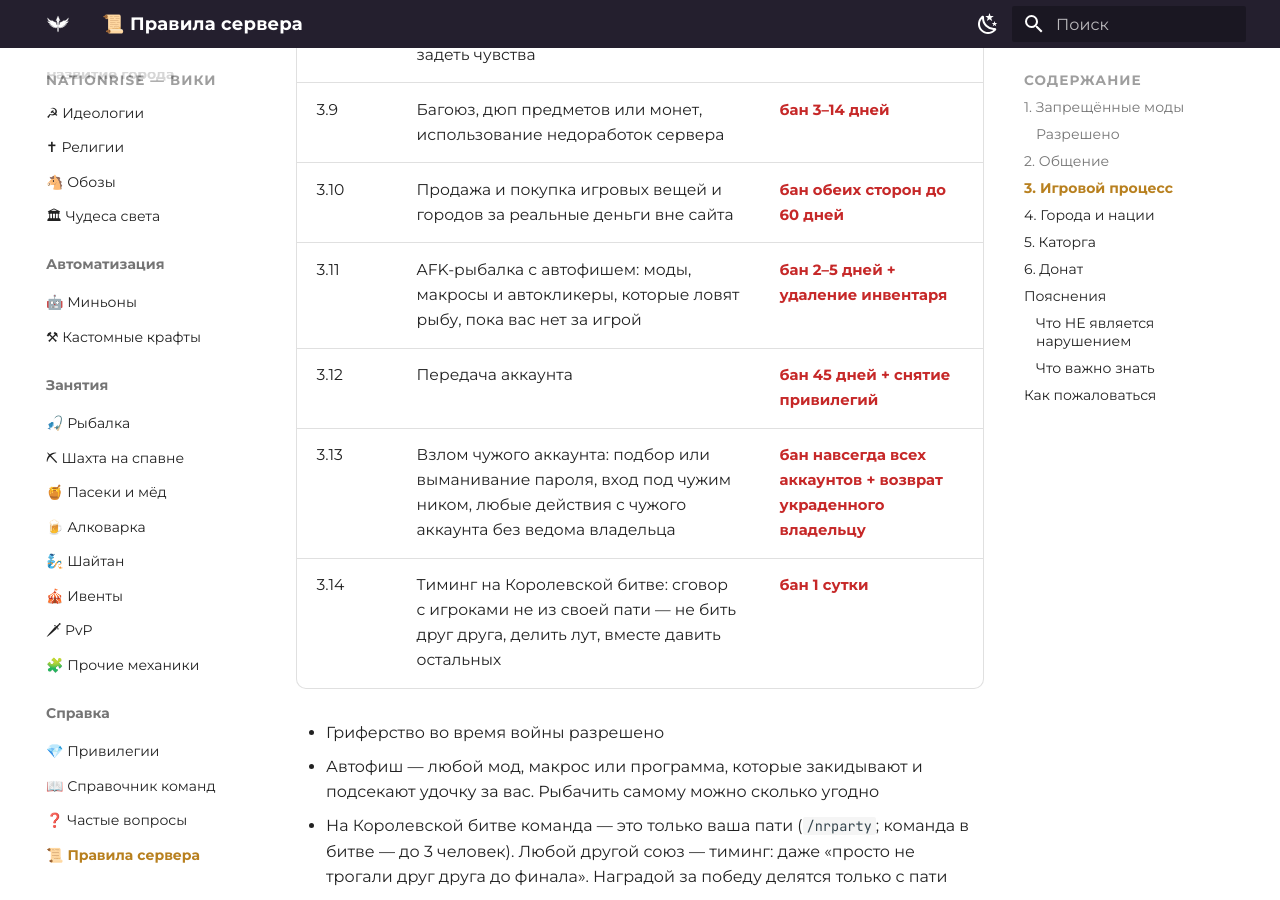
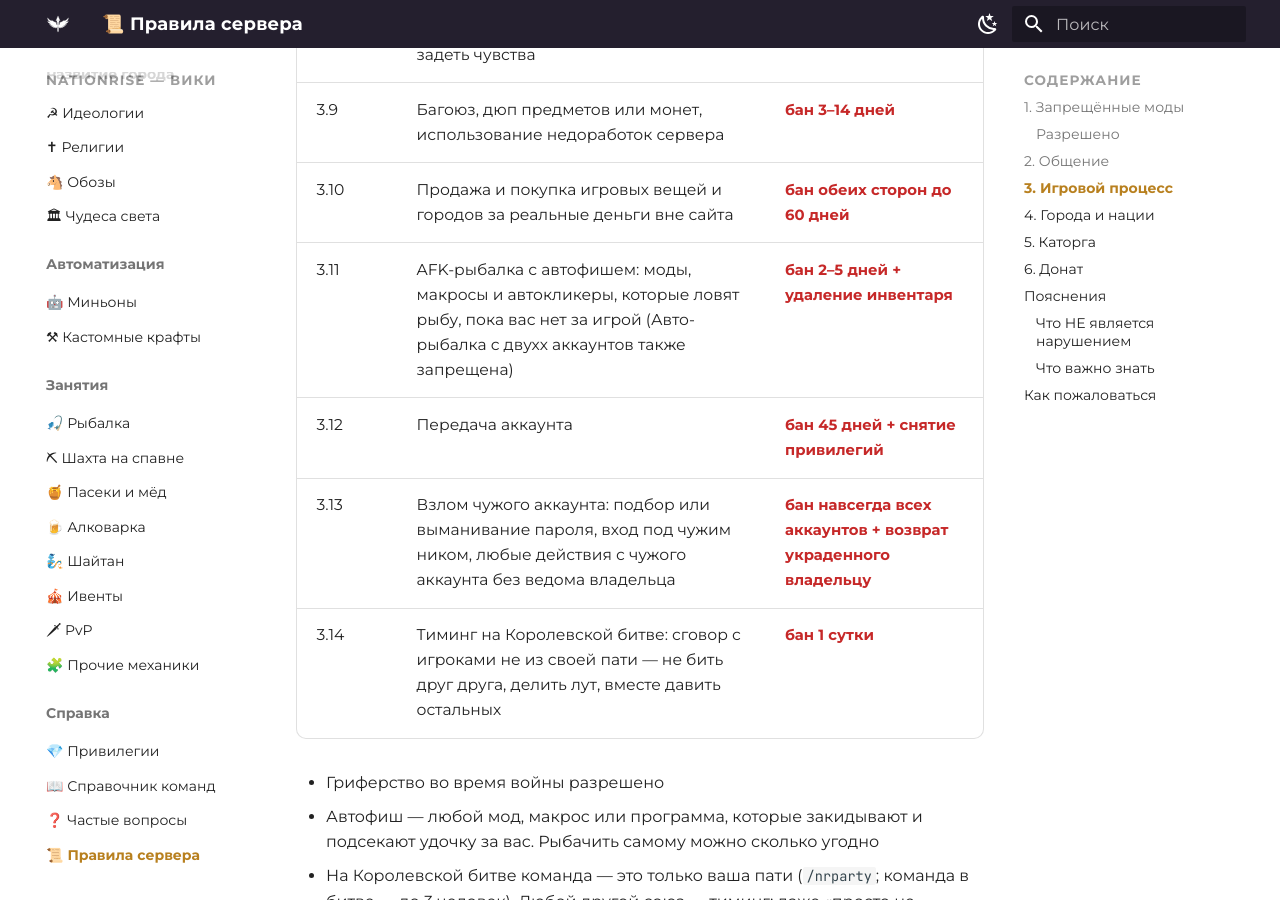
Before and after one commit to zixSSSed/NationRise-Wiki, an MkDocs documentation site: the page built from docs/rules.md, in a window 1280 px wide and 900 px high, scrolled down 4289 px. Built offline with MkDocs 1.6.1 and Material for MkDocs 9.7.7, drawn with Linux system fonts in a browser that asks for light colours.

Commit message:
Update rules.md

```diff
--- a/docs/rules.md
+++ b/docs/rules.md
@@ -83,7 +83,7 @@
 | 3.8 | Ники, которые могут оскорбить или задеть чувства | <span class="nak">бан навсегда</span> |
 | 3.9 | Багоюз, дюп предметов или монет, использование недоработок сервера | <span class="nak">бан 3–14 дней</span> |
 | 3.10 | Продажа и покупка игровых вещей и городов за реальные деньги вне сайта | <span class="nak">бан обеих сторон до 60 дней</span> |
-| 3.11 | AFK-рыбалка с автофишем: моды, макросы и автокликеры, которые ловят рыбу, пока вас нет за игрой | <span class="nak">бан 2–5 дней + удаление инвентаря</span> |
+| 3.11 | AFK-рыбалка с автофишем: моды, макросы и автокликеры, которые ловят рыбу, пока вас нет за игрой (Авто-рыбалка с двухх аккаунтов также запрещена) | <span class="nak">бан 2–5 дней + удаление инвентаря</span> |
 | 3.12 | Передача аккаунта | <span class="nak">бан 45 дней + снятие привилегий</span> |
 | 3.13 | Взлом чужого аккаунта: подбор или выманивание пароля, вход под чужим ником, любые действия с чужого аккаунта без ведома владельца | <span class="nak">бан навсегда всех аккаунтов + возврат украденного владельцу</span> |
 | 3.14 | Тиминг на Королевской битве: сговор с игроками не из своей пати — не бить друг друга, делить лут, вместе давить остальных | <span class="nak">бан 1 сутки</span> |
```
